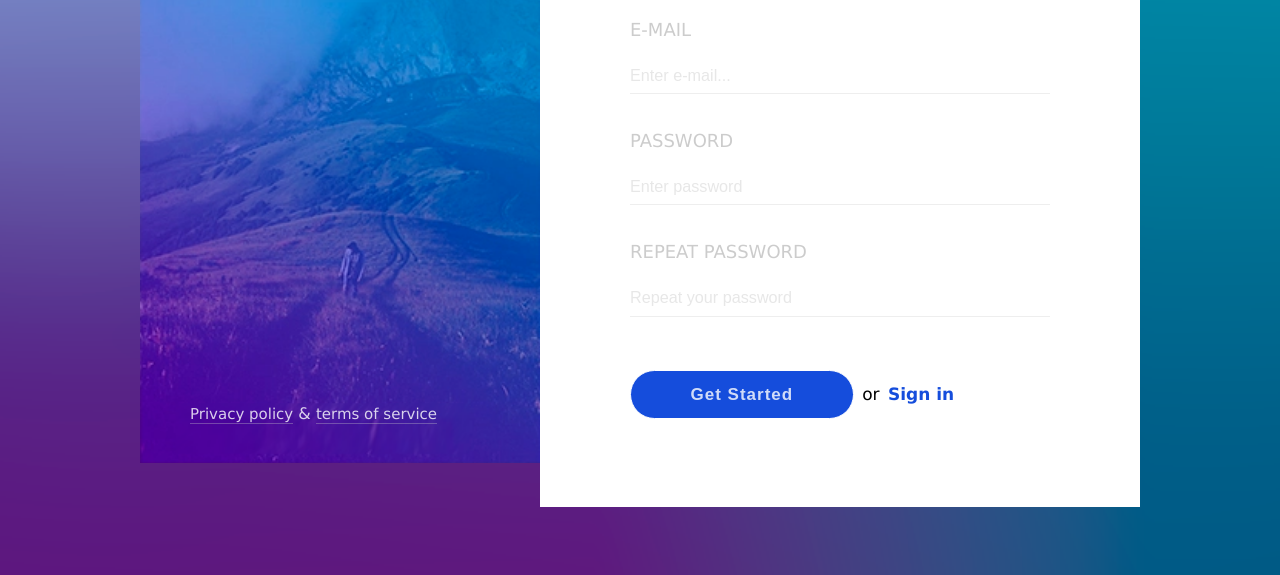
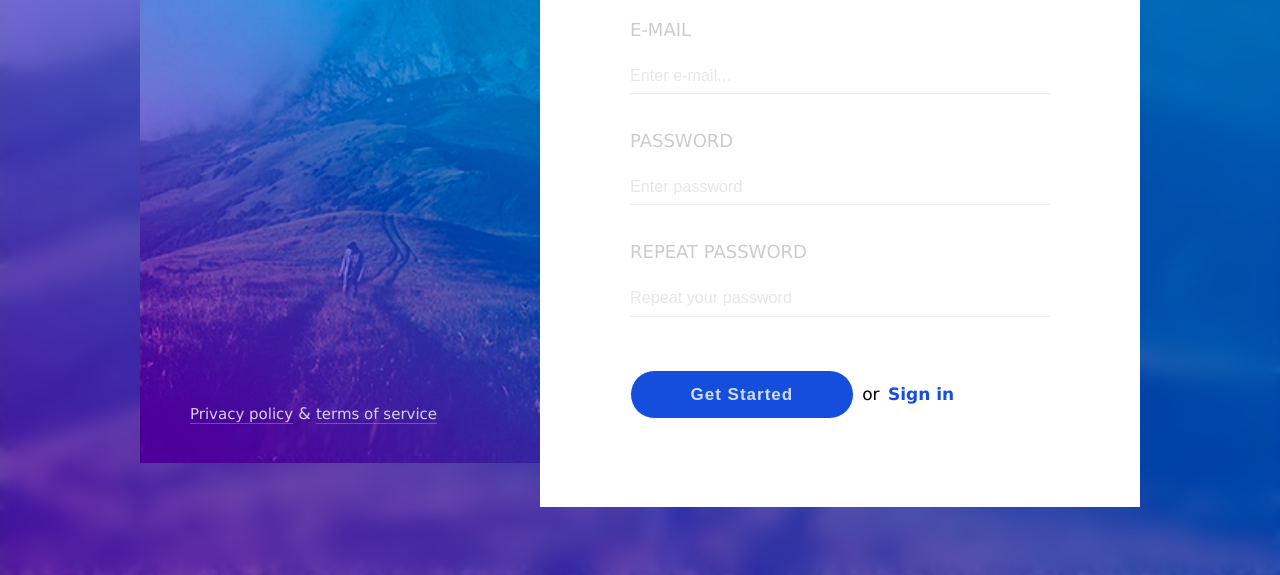
Before and after one commit to JurgitaE/04-sign-up, a website: page index.html in a window 1280 px wide. Shown: the part 225-800 px from the top of the page. Drawn offline with Linux system fonts and the light colour scheme.

Commit message:
background img on the body, background-colors

```diff
--- a/css/base/base.css
+++ b/css/base/base.css
@@ -13,12 +13,12 @@ body * {
 
 body {
     font-family: Verdana, Geneva, Tahoma, sans-serif;
-    background-image: url(../../img/background.png);
-    background-size: cover;
-    background-position: center;
-    width: 100%;
     height: 100vh;
     display: flex;
     justify-content: center;
-    align-items: center;
+    background-image: url(../../img/hero.png);
+    background-size: cover;
+    background-position: center;
+    backdrop-filter: blur(10px);
+    background-color: #4b139e5d;
 }
--- a/css/base/layout.css
+++ b/css/base/layout.css
@@ -10,7 +10,7 @@
     width: 40%;
     position: relative;
     height: calc(0.4 * 1.4384 * var(--main-width));
-    background-color: rgb(106, 12, 111);
+    background-color: #0242A5;
     background-image: url(../../img/hero.png);
     background-size: cover;
     background-position: center;
```
Also changed, not shown: img/background.png (deleted).
